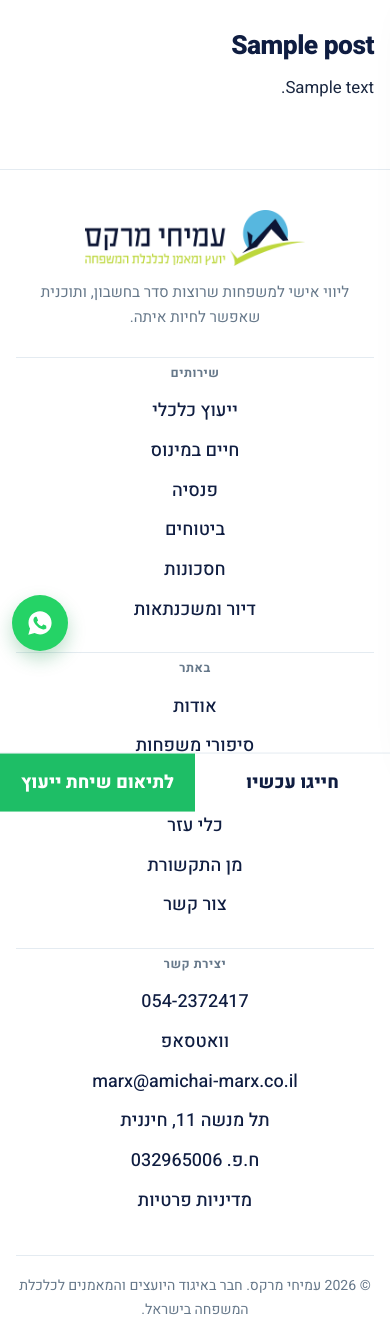
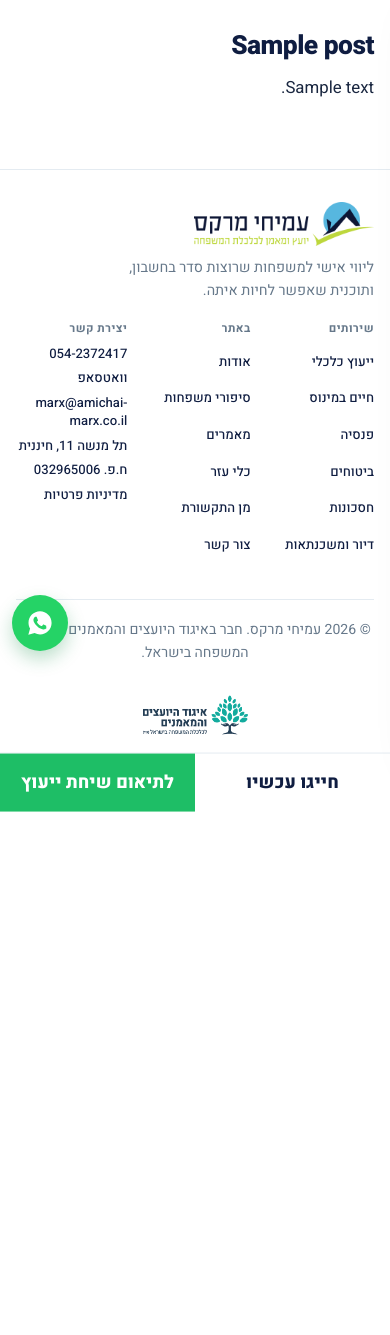
Before and after one commit to botmoar/Grok, a WordPress theme: template amichai-marx-wp/wp-content/themes/amichai-marx/page.php in a window 390 px wide. Shown: the part 97-1432 px from the top of the page. After the commit the page ends 909 px from the top, so only its background shows below. Run offline with PHP 8.4 and a stand-in for WordPress, Linux system fonts and the light colour scheme; the site name, menu and one post (Sample post) are stand-ins, and other content is empty; some libraries are stand-ins or nearby versions.

Commit message:
Lay the mobile footer out in three columns.
The logo and tagline span the top. Services, site links, and contact sit underneath in the same right-to-left order as the desktop footer.

Co-authored-by: botmoar <botmoar@users.noreply.github.com>

```diff
--- a/amichai-marx-wp/wp-content/themes/amichai-marx/assets/css/main.css
+++ b/amichai-marx-wp/wp-content/themes/amichai-marx/assets/css/main.css
@@ -1226,22 +1226,39 @@ p { margin: 0 0 1rem; }
   .am-tool-card .am-btn { width: auto; max-width: 100%; }
   .am-featured img { max-height: 240px; }
   .am-intro-cta { align-items: flex-start; }
-  .am-footer { padding: 40px 0 32px; text-align: center; }
-  .am-footer-grid { grid-template-columns: 1fr; gap: 28px; justify-items: center; }
-  .am-footer-brand,
-  .am-footer-services,
-  .am-footer-links,
-  .am-footer-contact { width: min(100%, 28rem); }
-  .am-footer-brand { display: flex; flex-direction: column; align-items: center; }
-  .am-footer-brand p { max-width: 22rem; }
-  .am-logo-footer { justify-content: center; }
-  .am-logo-footer img { height: 56px; margin-inline: auto; }
+  .am-footer { padding: 32px 0 28px; text-align: right; }
+  .am-footer-grid {
+    grid-template-columns: repeat(3, minmax(0, 1fr));
+    gap: 20px 12px;
+    justify-items: stretch;
+  }
+  .am-footer-brand {
+    grid-column: 1 / -1;
+    display: flex;
+    flex-direction: column;
+    align-items: flex-start;
+    width: auto;
+  }
+  .am-footer-brand p { max-width: 18rem; margin-top: 10px; font-size: 0.9rem; }
   .am-footer-services,
   .am-footer-links,
   .am-footer-contact {
-    padding-top: 8px;
-    border-top: 1px solid var(--line);
+    width: auto;
+    min-width: 0;
+    padding-top: 0;
+    border-top: 0;
   }
+  .am-footer h2 { font-size: 0.72rem; margin-bottom: 10px; }
+  .am-footer li + li { margin-top: 7px; }
+  .am-footer a,
+  .am-footer-contact li {
+    font-size: 0.82rem;
+    line-height: 1.35;
+    overflow-wrap: anywhere;
+  }
+  .am-footer-contact a[dir="ltr"] { white-space: normal; }
+  .am-logo-footer { justify-content: flex-start; }
+  .am-logo-footer img { height: 44px; margin-inline: 0; }
   .am-footer-base { flex-direction: column; align-items: center; text-align: center; gap: 14px; }
   .am-letters { padding: 48px 0 28px; }
   .am-letters-track { width: calc(100% - 32px); gap: 12px; }
```
